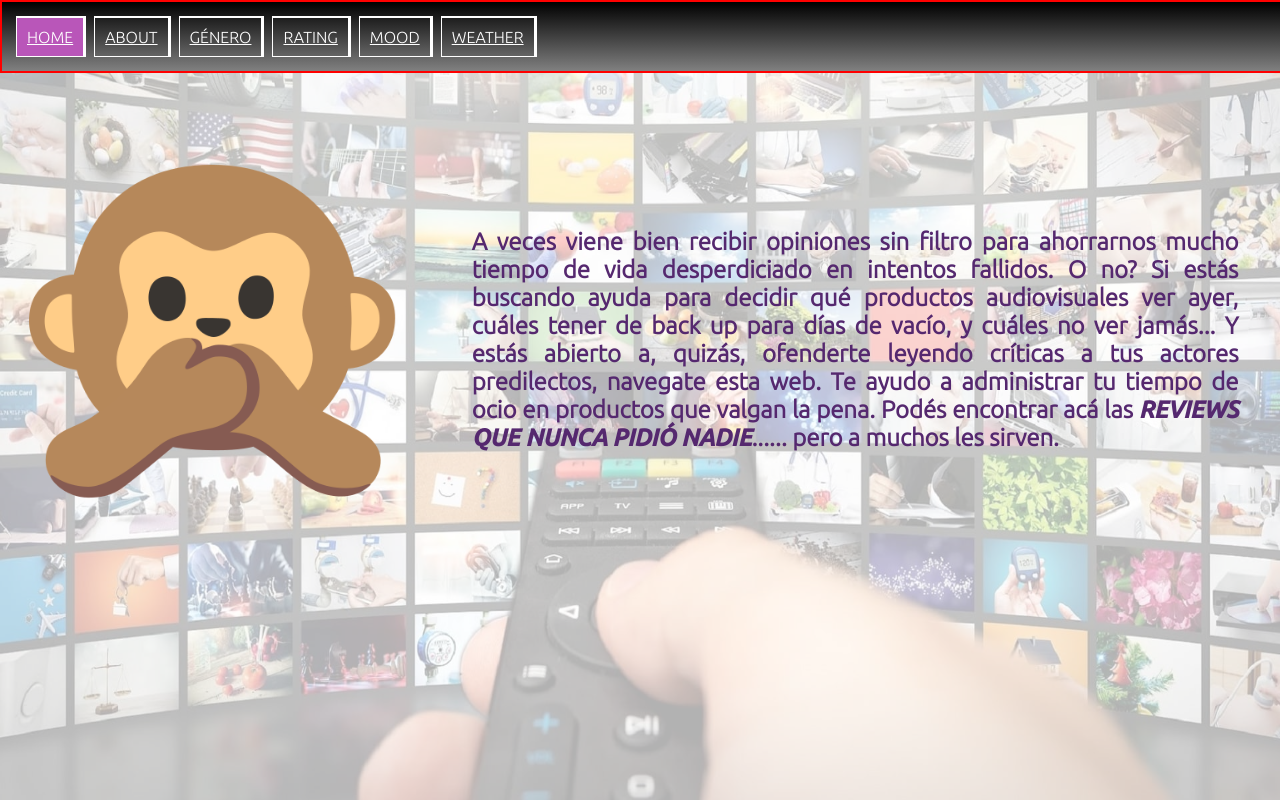
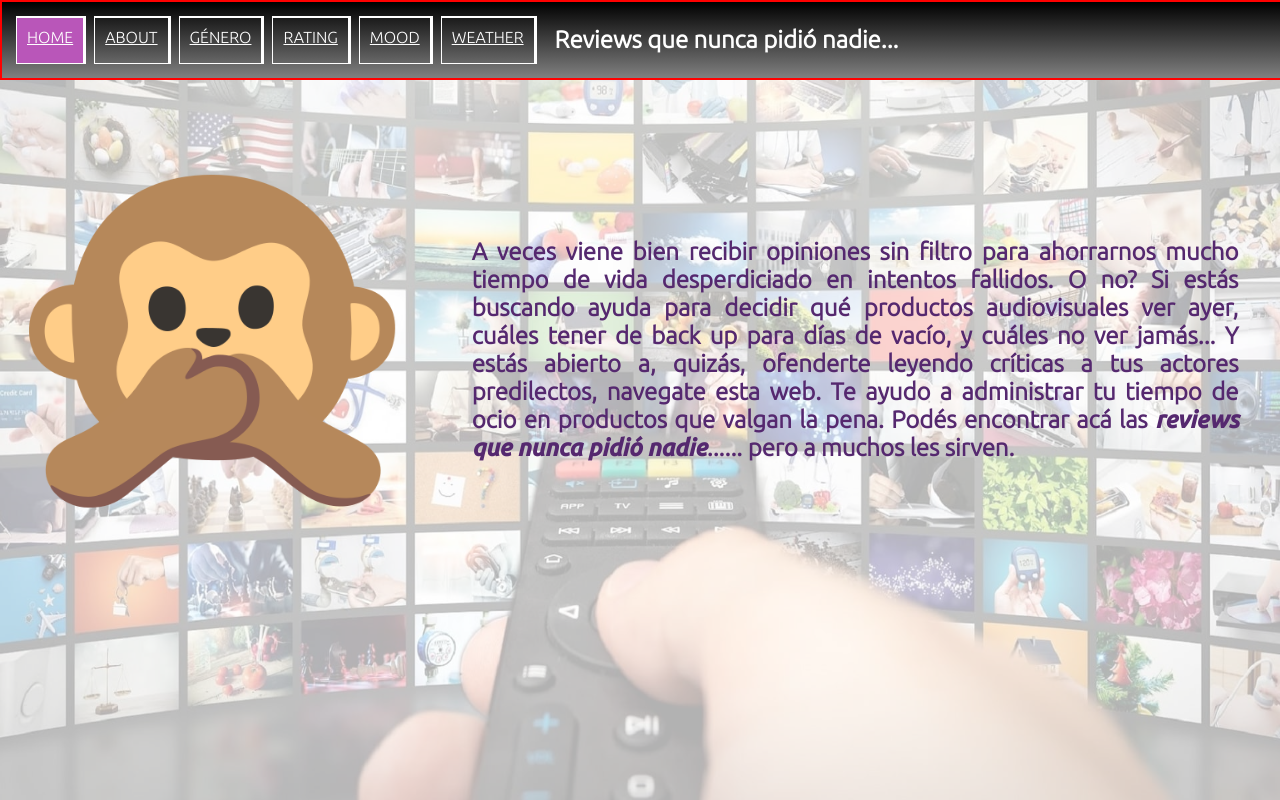
Before and after one commit to patriciatamasi/nuevo-repositorio, a website: page index.html in a window 1280 px wide. Drawn offline with Linux system fonts and the light colour scheme.

Commit message:
Cambios en SEO y agregado de doc explicativo de SEO

```diff
--- a/index.html
+++ b/index.html
@@ -29,9 +29,9 @@
         <img class="background__image" src="images/Streaming-1.jpg" alt="streaming-back">
     </div>
 
-
     <div class="grid-padre-index">
         <!-- Inicio grid-padre-index -->
+
         <div class="grid-menu">
             <header>
                 <nav class="contenedor-menu">
@@ -43,6 +43,7 @@
                         <li><a href="html/rating.html">RATING</a></li>
                         <li><a href="html/mood.html">MOOD</a></li>
                         <li><a href="html/weather.html">WEATHER</a></li>
+                        <li class="h1format"><h1>Reviews que nunca pidió nadie...</h1></li>
                     </ul>
                 </nav>
             </header>
@@ -60,8 +61,7 @@
                 desperdiciado en intentos fallidos. O no? Si estás buscando ayuda para decidir qué productos
                 audiovisuales ver ayer, cuáles tener de back up para días de vacío, y cuáles no ver jamás... Y estás
                 abierto a, quizás, ofenderte leyendo críticas a tus actores predilectos, navegate esta web. Te ayudo a
-                administrar tu tiempo de ocio en productos que valgan la pena. Podés encontrar acá las <em>REVIEWS QUE
-                    NUNCA PIDIÓ NADIE</em>...... pero a muchos les sirven.
+                administrar tu tiempo de ocio en productos que valgan la pena. Podés encontrar acá las <em>reviews que nunca pidió nadie</em>...... pero a muchos les sirven.
             </p>
         </div>
     </div>
--- a/scss/estilos.scss
+++ b/scss/estilos.scss
@@ -25,6 +25,9 @@ nav ul{ /*Menú Flexbox*/                      /*Nesting -SASS*/
             }
             a{ /*Color de los links*/
                 color: $color_border_nav;
+                &:hover{
+                    color: white;
+                }
             }
         }
 }
@@ -40,7 +43,10 @@ nav ul{ /*Menú Flexbox*/                      /*Nesting -SASS*/
     font-size: 24px;
 } */
 
-
+.h1format{
+    color: white;
+    border: none;
+}
 
 .font-size-for-extend{ /*Clase para usar en el EXTEND*/
     font-size: 24px;
```
Also changed, not shown: html/about.html (+2 -2 lines), scss/estilos.css, 2 other files.
